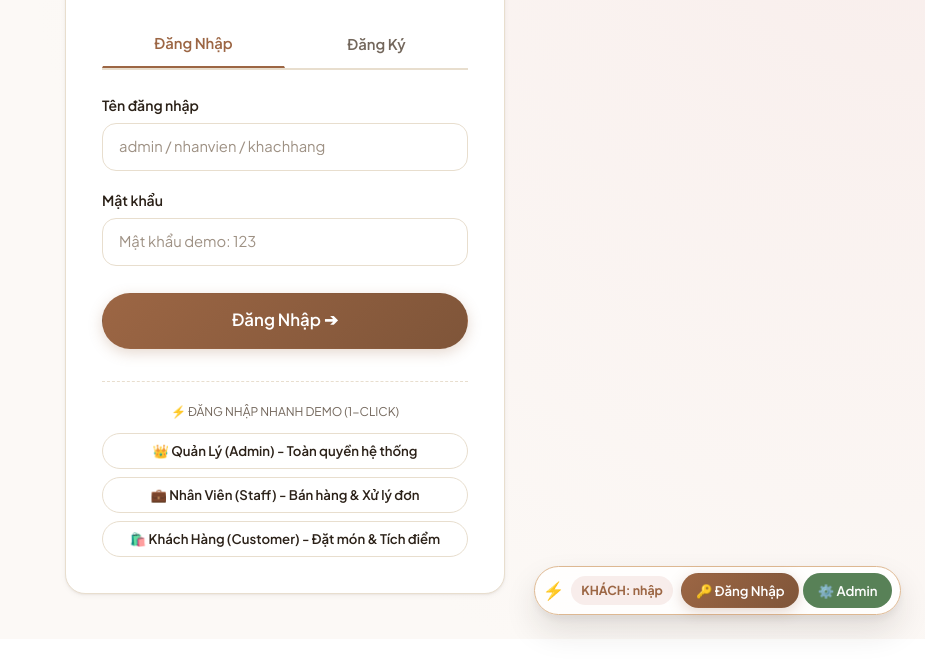
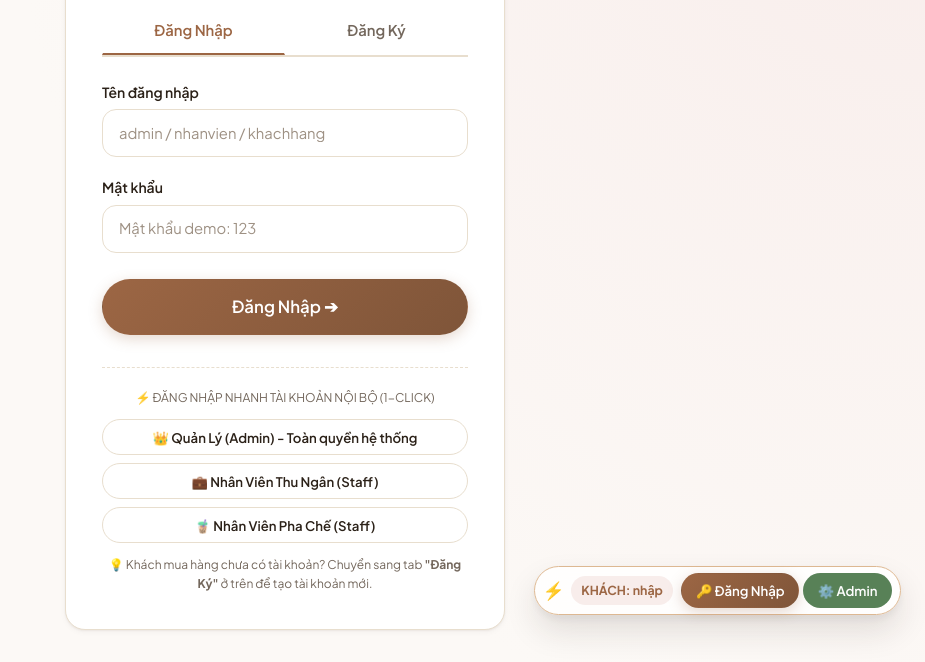
Before and after one commit to trunghieu0225/trasua, a plain HTML site: page auth.html in a window 1280 px wide. Shown: the part 161-823 px from the top of the page, without its empty margins (355-1280 px from the left). Before the commit the page ends 800 px from the top, so only its background shows below. Drawn offline with Linux system fonts and the light colour scheme.

Commit message:
Clean up customer accounts, keep admin and staff accounts for internal demo

```diff
--- a/auth.html
+++ b/auth.html
@@ -66,12 +66,13 @@
 
     <!-- Quick Demo Accounts -->
     <div style="margin-top: 2rem; border-top: 1px dashed var(--border-color); padding-top: 1.25rem;">
-      <div class="text-xs text-muted text-center" style="margin-bottom: 0.75rem;">⚡ ĐĂNG NHẬP NHANH DEMO (1-CLICK)</div>
+      <div class="text-xs text-muted text-center" style="margin-bottom: 0.75rem;">⚡ ĐĂNG NHẬP NHANH TÀI KHOẢN NỘI BỘ (1-CLICK)</div>
       <div style="display: flex; flex-direction: column; gap: 0.5rem;">
         <button class="btn btn-outline btn-sm" onclick="quickLogin('admin', '123')">👑 Quản Lý (Admin) - Toàn quyền hệ thống</button>
-        <button class="btn btn-outline btn-sm" onclick="quickLogin('nhanvien', '123')">💼 Nhân Viên (Staff) - Bán hàng & Xử lý đơn</button>
-        <button class="btn btn-outline btn-sm" onclick="quickLogin('khachhang', '123')">🛍️ Khách Hàng (Customer) - Đặt món & Tích điểm</button>
+        <button class="btn btn-outline btn-sm" onclick="quickLogin('nhanvien', '123')">💼 Nhân Viên Thu Ngân (Staff)</button>
+        <button class="btn btn-outline btn-sm" onclick="quickLogin('phache', '123')">🧋 Nhân Viên Pha Chế (Staff)</button>
       </div>
+      <p class="text-xs text-muted text-center" style="margin-top: 0.75rem;">💡 Khách mua hàng chưa có tài khoản? Chuyển sang tab <b>"Đăng Ký"</b> ở trên để tạo tài khoản mới.</p>
     </div>
   </div>
 
--- a/js/auth.js
+++ b/js/auth.js
@@ -278,12 +278,13 @@ const Auth = {
 
             <!-- Quick Demo Accounts -->
             <div style="margin-top: 1.5rem; border-top: 1px dashed var(--border-color); padding-top: 1rem;">
-              <div class="text-xs text-muted text-center" style="margin-bottom: 0.6rem; font-weight: 700;">⚡ ĐĂNG NHẬP NHANH DEMO (1-CLICK)</div>
+              <div class="text-xs text-muted text-center" style="margin-bottom: 0.6rem; font-weight: 700;">⚡ ĐĂNG NHẬP NHANH TÀI KHOẢN NỘI BỘ (1-CLICK)</div>
               <div style="display: flex; flex-direction: column; gap: 0.4rem;">
-                <button class="btn btn-outline btn-sm" onclick="Auth.quickLoginDemo('khachhang', '123')">🛍️ Khách Hàng (Demo: khachhang / 123)</button>
+                <button class="btn btn-outline btn-sm" onclick="Auth.quickLoginDemo('admin', '123')">👑 Quản Lý Admin (Demo: admin / 123)</button>
                 <button class="btn btn-outline btn-sm" onclick="Auth.quickLoginDemo('nhanvien', '123')">💼 Thu Ngân Staff (Demo: nhanvien / 123)</button>
-                <button class="btn btn-outline btn-sm" onclick="Auth.quickLoginDemo('admin', '123')">👑 Quản Lý Admin (Demo: admin / 123)</button>
+                <button class="btn btn-outline btn-sm" onclick="Auth.quickLoginDemo('phache', '123')">🧋 Pha Chế Staff (Demo: phache / 123)</button>
               </div>
+              <p class="text-xs text-muted text-center" style="margin-top: 0.6rem;">💡 Khách mua hàng chưa có tài khoản? Bấm tab <b>"Đăng Ký Khách Hàng"</b> để tạo tài khoản mới.</p>
             </div>
 
           </div>
--- a/js/db/mock-data.js
+++ b/js/db/mock-data.js
@@ -212,17 +212,14 @@ const INITIAL_USERS = [
   },
   {
     id: "USR-003",
-    username: "khachhang",
+    username: "phache",
     password: "123",
-    fullName: "Lê Hoàng Phúc",
-    role: "customer",
-    email: "phucle@gmail.com",
-    phone: "0987654321",
-    points: 320,
-    tier: "VIP Vàng",
-    address: "123 Nguyễn Huệ, Phường Bến Nghé, Quận 1, TP.HCM",
+    fullName: "Lê Văn Pha Chế",
+    role: "staff",
+    email: "phache@teajoy.vn",
+    phone: "0933445566",
     status: "active",
-    createdAt: "2026-03-10"
+    createdAt: "2026-03-01"
   }
 ];
 
```
Also changed, not shown: README.md, database/README.md, 1 other file.
